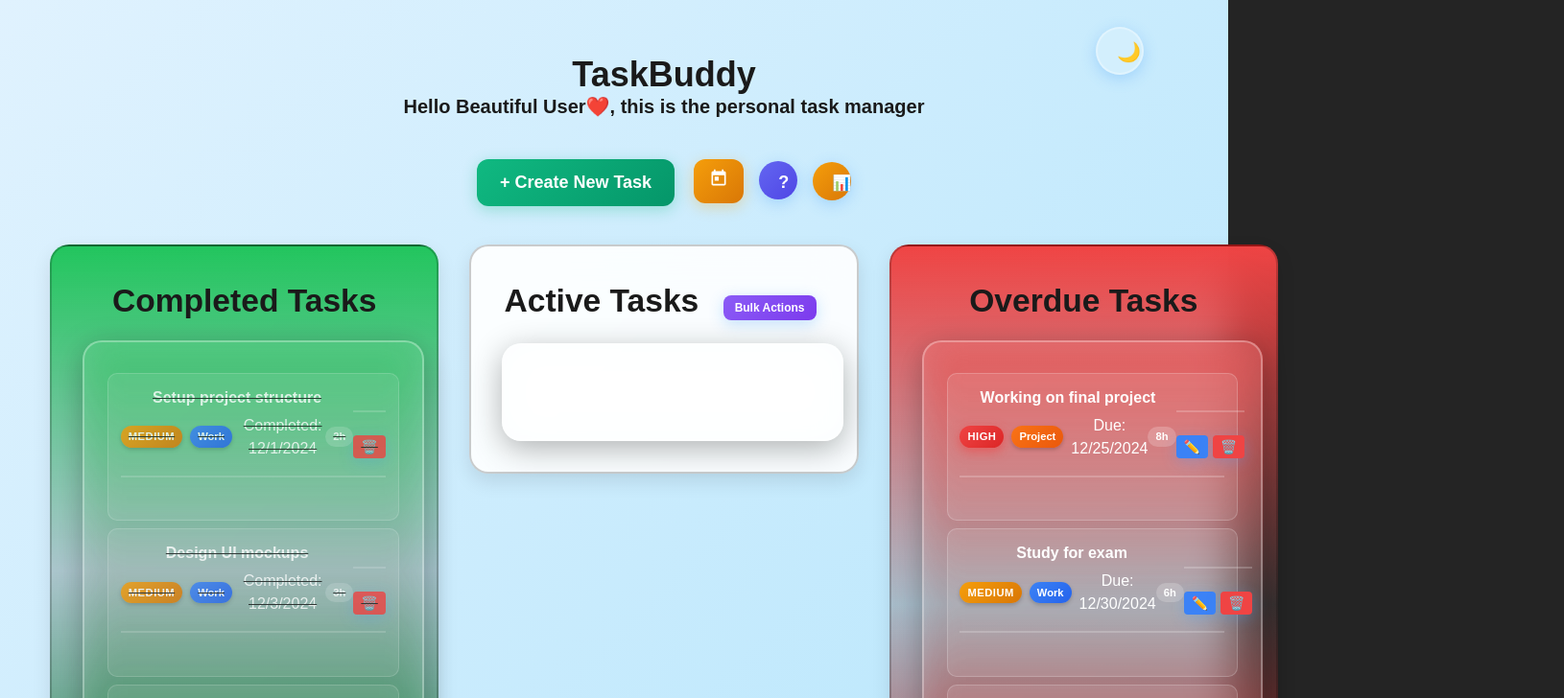
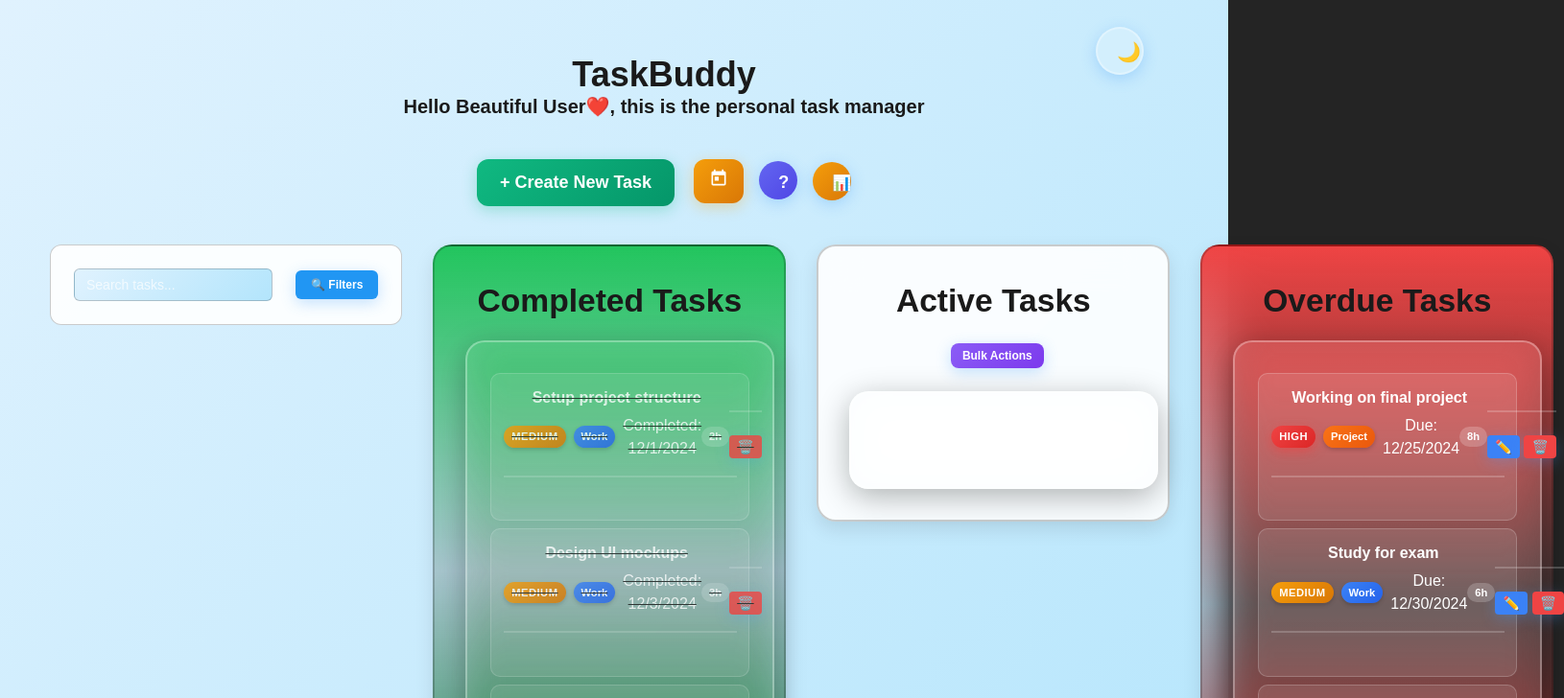
Before and after one commit to Llego-250/Task-Buddy, a Vue app: page / in a window 1280 px wide. Shown: the top 728 px of the page at 96% size, 1630 px wide, since content can reach past the window. Built offline with nearby package versions, Linux system fonts and the light colour scheme.

Commit message:
Adding SearchFilter component above the task cards

```diff
--- a/src/App.vue
+++ b/src/App.vue
@@ -68,6 +68,8 @@
   </div>
 
   <div class="card-container">
+    <SearchFilter :tasks="tasks" @filtered-tasks="handleFilteredTasks" />
+
     <div class="card completed">
       <div class="card-title">Completed Tasks</div>
       <div class="task">
```
